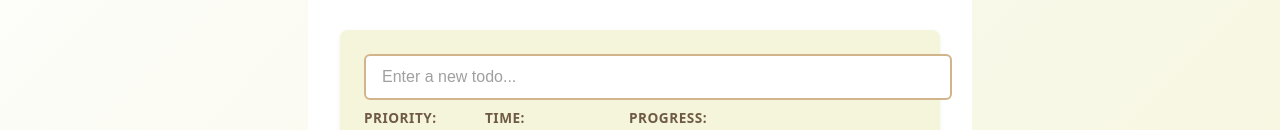
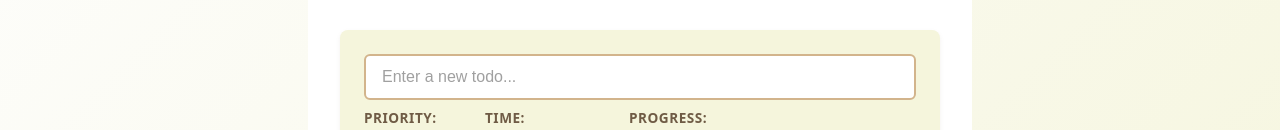
Before and after one commit to bravovo/agents-task, a React (Vite) app: page / in a window 1280 px wide. Shown: the part 308-438 px from the top of the page. Built offline with nearby package versions, Linux system fonts and the light colour scheme.

Commit message:
Fix input field overflow issue in todo form
Co-authored-by: bravovo <112715442+bravovo@users.noreply.github.com>

```diff
--- a/src/App.css
+++ b/src/App.css
@@ -55,8 +55,7 @@ h1 {
 }
 
 .todo-input {
-  flex: 1;
-  min-width: 100%;
+  width: 100%;
   padding: 0.75rem 1rem;
   border: 2px solid #D2B48C;
   border-radius: 6px;
@@ -64,6 +63,7 @@ h1 {
   background-color: #ffffff;
   color: #4A4A4A;
   transition: border-color 0.3s;
+  box-sizing: border-box;
 }
 
 .todo-input:focus {
```
